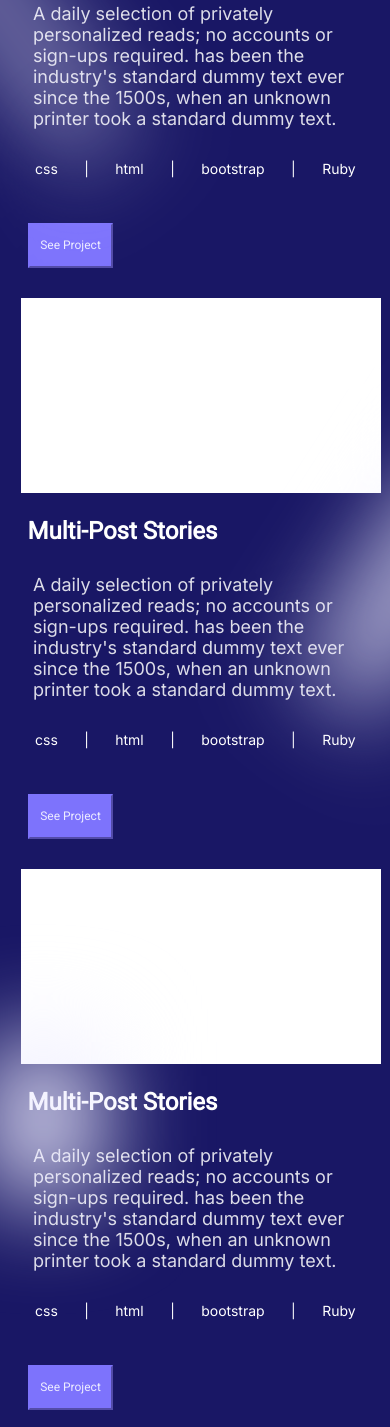
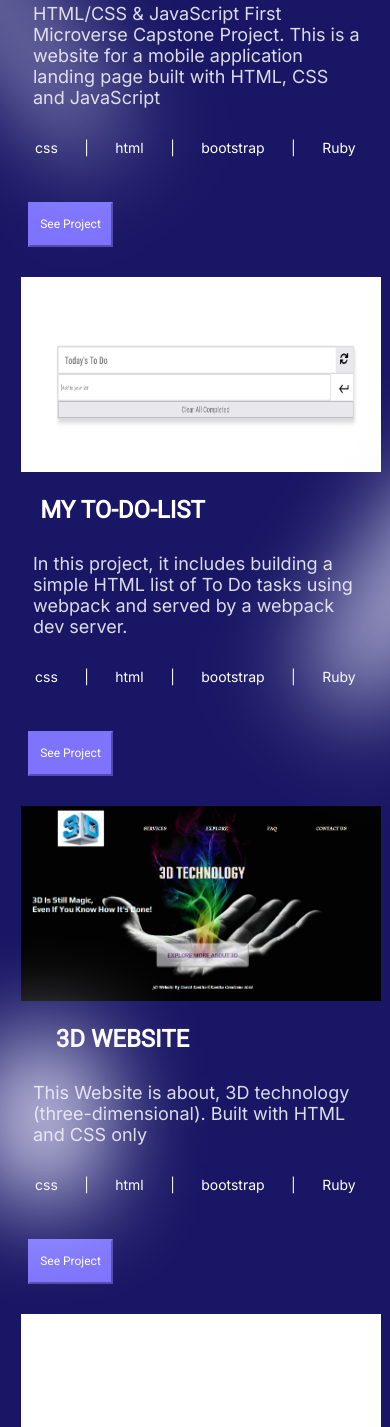
Before and after one commit to David-Kasilia/My-Portfolio-Microverse-Project, a website: page index.html in a window 390 px wide. Shown: the part 1406-2833 px from the top of the page. Drawn offline with Linux system fonts and the light colour scheme.

Commit message:
Updated portfolio images

```diff
--- a/index.html
+++ b/index.html
@@ -115,12 +115,10 @@
 
     <section id="recent-work">
       <div class="project-1">
-        <img class="sample-1" src="./images/sample-image.png" alt="Project Sample Image" />
-        <h3 class="title-1">Multi-Post Stories</h3>
+        <img class="sample-1" src="./images/project-1.PNG" alt="Project Sample Image" />
+        <h3 class="title-1">APPLICATION LANDING PAGE</h3>
         <p class="text-1">
-          A daily selection of privately personalized reads; no accounts or
-          sign-ups required. has been the industry's standard dummy text ever
-          since the 1500s, when an unknown printer took a standard dummy text.
+          HTML/CSS & JavaScript First Microverse Capstone Project. This is a website for a mobile application landing page built with HTML, CSS and JavaScript
         </p>
       </div>
 
@@ -134,7 +132,7 @@
         <li class="ruby">Ruby</li>
       </ul>
 
-      <button data-modal-target="#modal-mobile" class="see-1" type="button">See Project</button>
+      <button data-modal-target="#modal-mobile" class="see-1" type="button"><a href="https://david-kasilia.github.io/Capstone-Project-App-Landing-page/">See Project</a></button>
 
       <div class="mobile-modal" id="modal-mobile">
 
@@ -145,14 +143,12 @@
       <div class="project-2">
         <img
           class="sample-2"
-          src="./images/sample-image.png"
+          src="./images/project-2.PNG"
           alt="Project Sample Image"
         />
-        <h3 class="title-2">Multi-Post Stories</h3>
+        <h3 class="title-2">MY TO-DO-LIST</h3>
         <p class="text-2">
-          A daily selection of privately personalized reads; no accounts or
-          sign-ups required. has been the industry's standard dummy text ever
-          since the 1500s, when an unknown printer took a standard dummy text.
+          In this project, it includes building a simple HTML list of To Do tasks using webpack and served by a webpack dev server.
         </p>
       </div>
 
@@ -167,16 +163,14 @@
         <li class="ruby">Ruby</li>
       </ul>
 
-      <button data-modal-target="#modal-mobile" class="see-2" type="button">See Project</button>
+      <button data-modal-target="#modal-mobile" class="see-2" type="button"><a href="https://david-kasilia.github.io/To-do-list-with-webpack/">See Project</a></button>
 
 
       <div class="project-3">
-        <img class="sample-3" src="./images/sample-image.png" alt="Project Sample Image"/>
-        <h3 class="title-3">Multi-Post Stories</h3>
+        <img class="sample-3" src="./images/project-3.PNG" alt="Project Sample Image"/>
+        <h3 class="title-3">3D WEBSITE</h3>
         <p class="text-3">
-          A daily selection of privately personalized reads; no accounts or
-          sign-ups required. has been the industry's standard dummy text ever
-          since the 1500s, when an unknown printer took a standard dummy text.
+          This Website is about, 3D technology (three-dimensional). Built with HTML and CSS only
         </p>
       </div>
 
@@ -191,7 +185,7 @@
         <li class="ruby">Ruby</li>
       </ul>
 
-      <button data-modal-target="#modal-mobile" class="see-3" type="button">See Project</button>
+      <button data-modal-target="#modal-mobile" class="see-3" type="button"><a href="https://david-kasilia.github.io/3d-website/">See Project</a></button>
 
 
       <div class="project-4">
```
Also changed, not shown: .eslintrc.json (renamed from .github/workflows/.eslintrc.json), .stylelintrc.json (renamed from .github/workflows/.stylelintrc.json), images/project-1.PNG (added), images/project-2.PNG (added), images/project-3.PNG (added), 2 other files.
